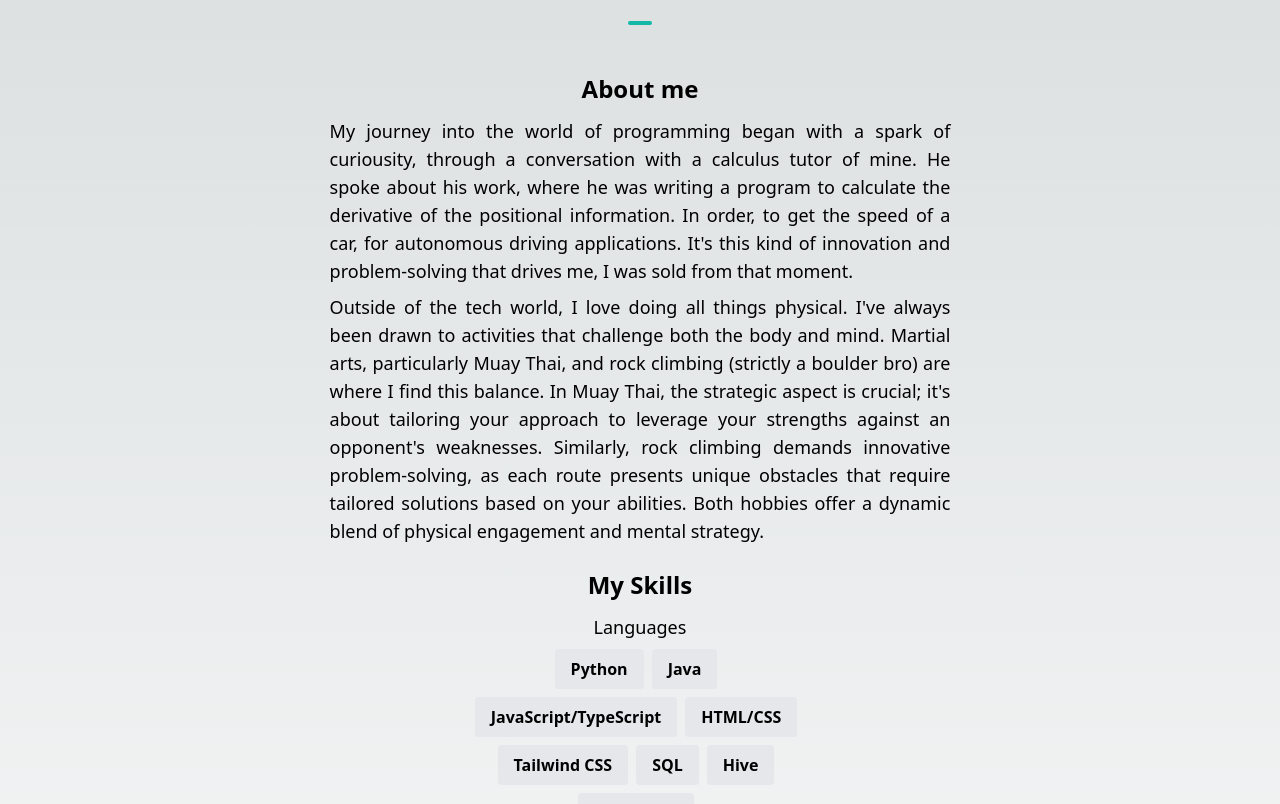
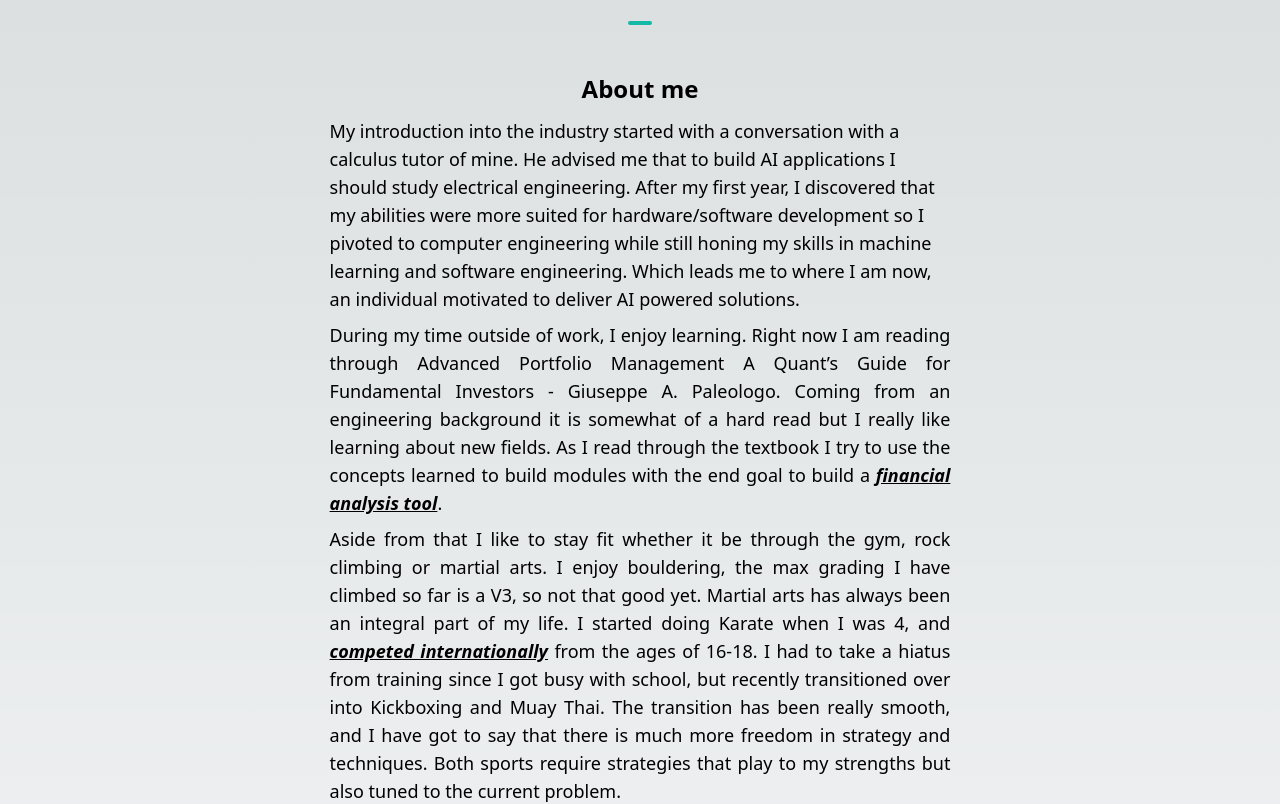
Before and after one commit to saikot-paul/portfolio-website, a Next.js app: page /about in a window 1280 px wide. Shown: the part 264-1068 px from the top of the page. Built offline with nearby package versions, Linux system fonts and the light colour scheme.

Commit message:
wording changes

```diff
--- a/components/main/AboutMe.tsx
+++ b/components/main/AboutMe.tsx
@@ -15,29 +15,60 @@ const AboutMe = () => {
           <hr className="w-6 h-1 mx-auto my-4 bg-teal-500 border-0 rounded"></hr>
         </h1>
         <div className="flex flex-col justify-center items-center md:w-full">
-          <div className="flex flex-col my-2 px-4 md:w-3/5 items-center">
+          <div className="flex flex-col my-2 px-4 w-full md:w-3/5 items-center">
             <h2 className="text-2xl font-bold mb-3 text-center">About me</h2>
-            <p className="text-lg mb-2 text-wrap md:text-justify">
-              My journey into the world of programming began with a spark of
-              curiousity, through a conversation with a calculus tutor of mine.
-              He spoke about his work, where he was writing a program to
-              calculate the derivative of the positional information. In order,
-              to get the speed of a car, for autonomous driving applications.
-              It&#39;s this kind of innovation and problem-solving that drives
-              me, I was sold from that moment.
+            <p className="text-lg mb-2 break-words">
+              My introduction into the industry started with a conversation with
+              a calculus tutor of mine. He advised me that to build AI
+              applications I should study electrical engineering. After my first
+              year, I discovered that my abilities were more suited for
+              hardware/software development so I pivoted to computer engineering
+              while still honing my skills in machine learning and software
+              engineering. Which leads me to where I am now, an individual
+              motivated to deliver AI powered solutions.
             </p>
-            <p className="text-lg mb-2 text-wrap md:text-justify">
-              Outside of the tech world, I love doing all things physical.
-              I&#39;ve always been drawn to activities that challenge both the
-              body and mind. Martial arts, particularly Muay Thai, and rock
-              climbing (strictly a boulder bro) are where I find this balance.
-              In Muay Thai, the strategic aspect is crucial; it&#39;s about
-              tailoring your approach to leverage your strengths against an
-              opponent&#39;s weaknesses. Similarly, rock climbing demands
-              innovative problem-solving, as each route presents unique
-              obstacles that require tailored solutions based on your abilities.
-              Both hobbies offer a dynamic blend of physical engagement and
-              mental strategy.
+            <p className="text-lg mb-2 break-words md:text-justify">
+              During my time outside of work, I enjoy learning. Right now I am
+              reading through Advanced Portfolio Management A Quant’s Guide for
+              Fundamental Investors - Giuseppe A. Paleologo. Coming from an
+              engineering background it is somewhat of a hard read but I really
+              like learning about new fields. As I read through the textbook I
+              try to use the concepts learned to build modules with the end goal
+              to build a{" "}
+              <em>
+                <a
+                  href="https://github.com/saikot-paul/portfolio-optimization"
+                  target="_blank"
+                >
+                  <u>
+                    <strong>financial analysis tool</strong>
+                  </u>
+                </a>
+              </em>
+              .
+            </p>
+            <p className="text-lg mb-2 break-words md:text-justify">
+              Aside from that I like to stay fit whether it be through the gym,
+              rock climbing or martial arts. I enjoy bouldering, the max grading
+              I have climbed so far is a V3, so not that good yet. Martial arts
+              has always been an integral part of my life. I started doing
+              Karate when I was 4, and{" "}
+              <em>
+                <a
+                  href="https://www.youtube.com/watch?v=jP29HpHTytM&t=88s"
+                  target="_blank"
+                >
+                  <u>
+                    <strong>competed internationally</strong>
+                  </u>
+                </a>
+              </em>{" "}
+              from the ages of 16-18. I had to take a hiatus from training since
+              I got busy with school, but recently transitioned over into
+              Kickboxing and Muay Thai. The transition has been really smooth,
+              and I have got to say that there is much more freedom in strategy
+              and techniques. Both sports require strategies that play to my
+              strengths but also tuned to the current problem.
             </p>
           </div>
           <div className="flex flex-col justify-center my-2 px-4 md:w-1/3 w-full">
--- a/components/main/Briefer.tsx
+++ b/components/main/Briefer.tsx
@@ -22,9 +22,34 @@ const Briefer = () => {
             text="Hi, I&#39;m Saikot 👋"
           ></Typewriter>
           <div className="text-lg my-2 text-wrap md:text-left">
-            I am a 4th-year Computer Engineering student at TMU with a year of
-            professional experience, I specialize in full stack development and
-            machine learning.
+            <p className="my-2">
+              I am a 4th-year Computer Engineering student at TMU with a year of
+              professional experience, I specialize in full stack development
+              and machine learning.
+            </p>
+            <p className="my-2">
+              Get to know{" "}
+              <em>
+                <a href="/about">
+                  <u>
+                    <strong>here</strong>
+                  </u>
+                </a>
+              </em>
+              {""}
+              !.
+            </p>
+            <p className="my-2">
+              Check out some cool{" "}
+              <em>
+                <a href="/projects">
+                  <u>
+                    <strong>projects</strong>
+                  </u>
+                </a>
+              </em>
+              I have worked on.
+            </p>
           </div>
         </div>
       </div>
--- a/components/main/TypeWriter.tsx
+++ b/components/main/TypeWriter.tsx
@@ -30,7 +30,10 @@ export const Typewriter = ({ text, delay, className }: Props) => {
   }, [index, text, delay]);
 
   return (
-    <div className={className} style={{ whiteSpace: "pre-wrap" }}>
+    <div
+      className={className}
+      style={{ whiteSpace: "pre-wrap", height: "2rem" }}
+    >
       {currentText}
     </div>
   );
```
